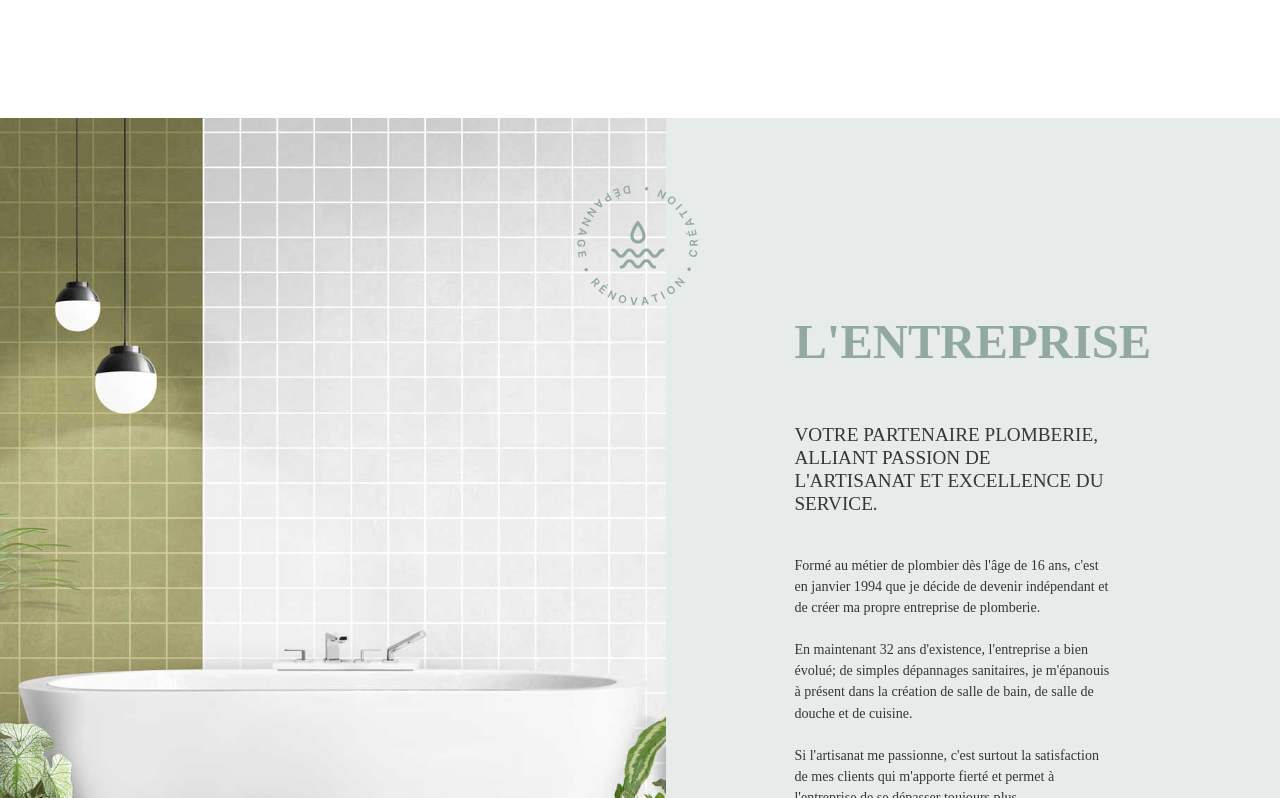
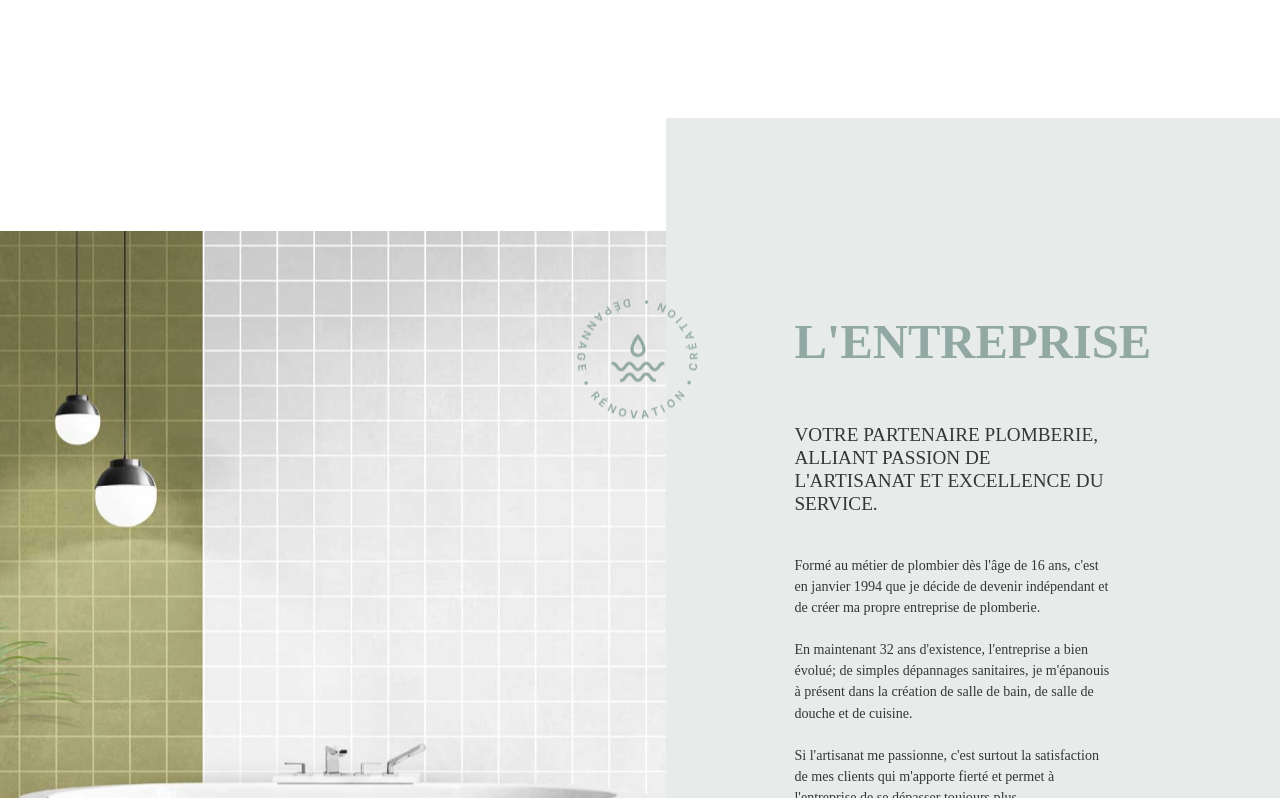
Before and after one commit to mathoos/plomberiejoanbret, a React (Create React App) app: page / in a window 1280 px wide. Shown: the part 962-1760 px from the top of the page. Built offline with nearby package versions, Linux system fonts and the light colour scheme; a web font is replaced by a local one.

Commit message:
add react scroll parallax

```diff
--- a/package.json
+++ b/package.json
@@ -13,6 +13,7 @@
     "react-redux": "^9.1.0",
     "react-router-dom": "^6.22.0",
     "react-scripts": "5.0.1",
+    "react-scroll-parallax": "^3.4.5",
     "redux": "^5.0.1",
     "web-vitals": "^2.1.4"
   },
--- a/src/App.js
+++ b/src/App.js
@@ -7,6 +7,7 @@ import Realisations from './pages/Realisations';
 import Login from './pages/Login';
 import User from './pages/User';
 import Image from './pages/Image';
+import { ParallaxProvider } from "react-scroll-parallax";
 
 function App() {
 
@@ -54,6 +55,7 @@ function App() {
     }, [lenis]);
 
     return (
+        <ParallaxProvider>
             <ReactLenis root>
                 <Router>
                     <Routes>
@@ -65,6 +67,7 @@ function App() {
                     </Routes>
                 </Router>
             </ReactLenis>
+        </ParallaxProvider>
     );
 }
 
--- a/src/components/Entreprise.js
+++ b/src/components/Entreprise.js
@@ -2,14 +2,19 @@ import SalleDeBain from "../img/galerie/baignoire-vert.jpg";
 import PastilleTxt from "../img/pastilles/pastille-verte-txt.svg";
 import PastilleImg from "../img/pastilles/pastille-verte-img.svg";
 
+import { useParallax } from "react-scroll-parallax";
 import './Entreprise.scss';
 
 
 const Entreprise = () => {
 
+    const parallax = useParallax({
+        speed: -10,
+    });
+
     return (
         <section className="entreprise" id="entreprise">
-            <figure className="entreprise_img">
+            <div ref={parallax.ref} className="entreprise_img">
                 <figure className="entreprise_img-img">
                     <img src={SalleDeBain} alt="Salle de bain"/>
                 </figure>
@@ -17,7 +22,7 @@ const Entreprise = () => {
                     <img src={PastilleTxt} alt="Pastille Entreprise Plomberie Joan Bret"/>
                     <img src={PastilleImg} alt="Pastille Entreprise Plomberie Joan Bret" className="img"/>
                 </figure>
-            </figure>
+            </div>
             <div className="entreprise_bloc">
                 <div className="entreprise_bloc-container">
                     <div className="entreprise_bloc-container--title">
```
Also changed, not shown: 1 other file (tests, documents, lock files or other folders). Lines whose indentation alone changed are shown as unchanged.
